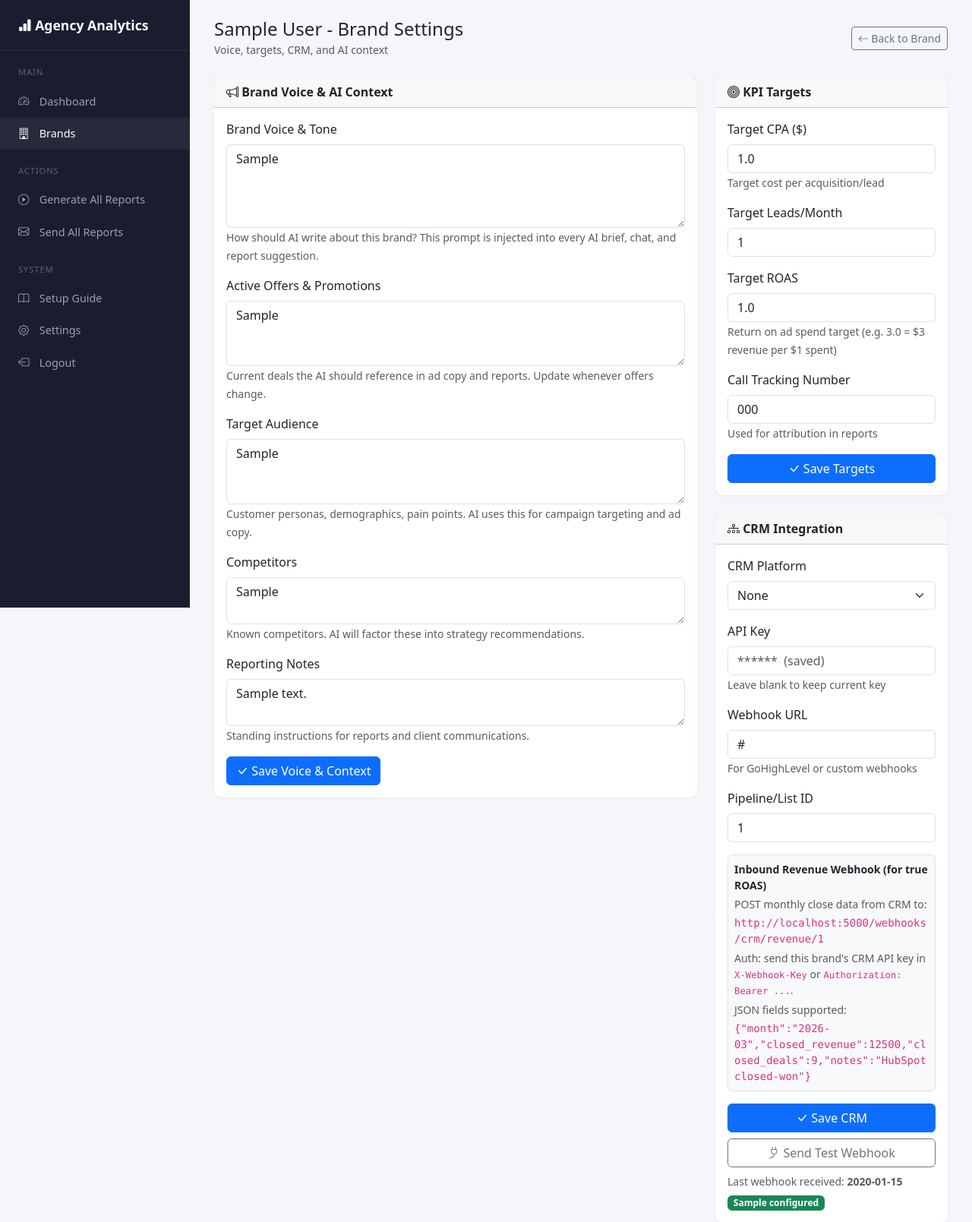
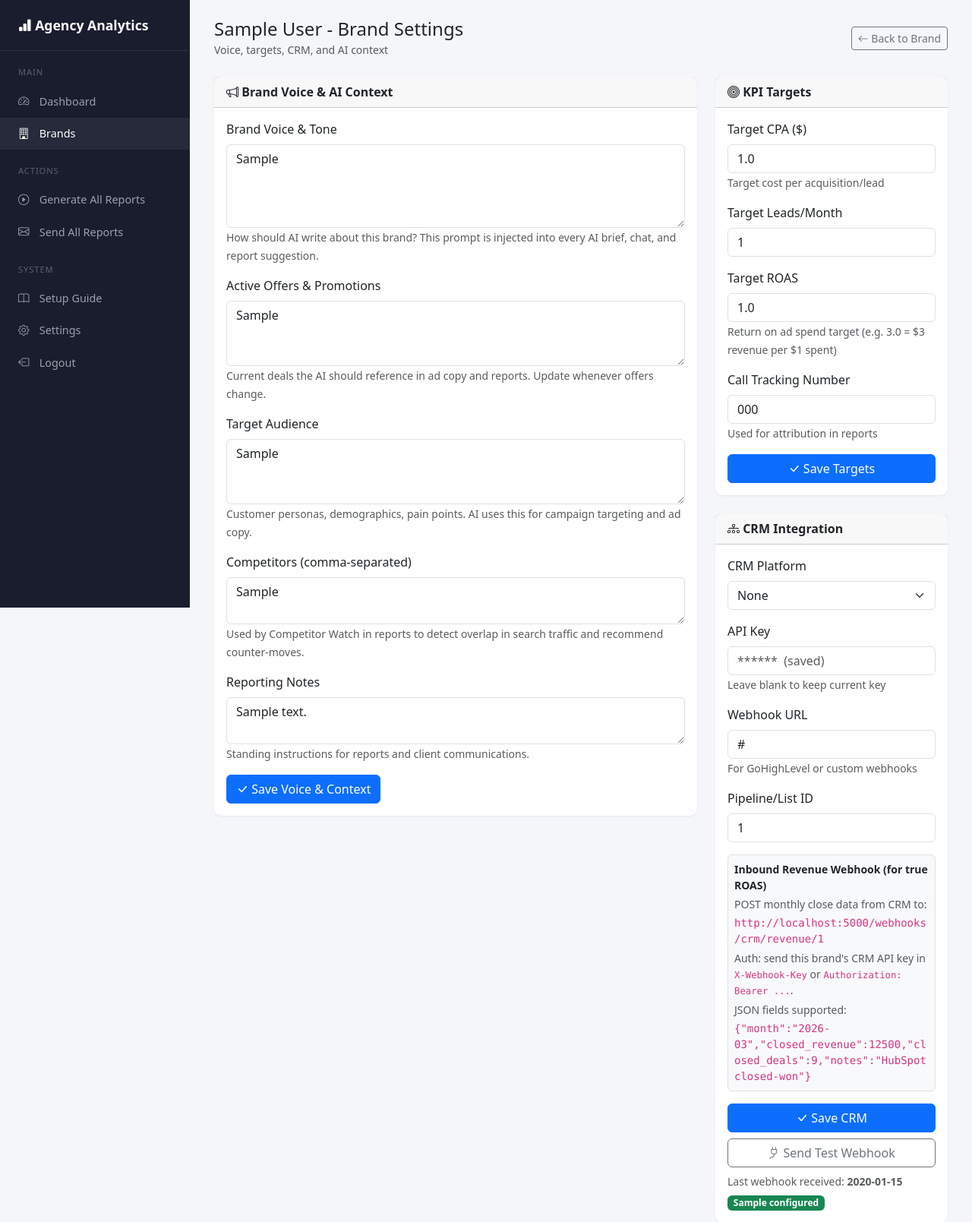
Before and after one commit to markgromer/gromore-admin, a Flask app: page /brands/1/settings in a window 1280 px wide. Shown: the top 1609 px of the page at 76% size. Run offline with Flask 3, Linux system fonts and the light colour scheme; the visitor is signed in with stand-in values (Sample User, id 1); data comes from the database, SQL or seed files in the repository; tables that the repository leaves empty hold one stand-in row (values such as "Sample post"); some libraries are stand-ins or nearby versions.

Commit message:
Clarify competitor input for competitor watch
- Label competitors field as comma-separated

- Explain it powers competitor watch report insights

```diff
--- a/webapp/templates/brands/settings.html
+++ b/webapp/templates/brands/settings.html
@@ -45,10 +45,10 @@
                     </div>
 
                     <div class="mb-3">
-                        <label class="form-label fw-medium">Competitors</label>
+                        <label class="form-label fw-medium">Competitors (comma-separated)</label>
                         <textarea name="competitors" class="form-control" rows="2"
-                                  placeholder="e.g. ABC Plumbing (heavy Google Ads), Quick Fix ($20 coupon mailers), RotoRooter (national brand)">{{ brand.competitors or '' }}</textarea>
-                        <small class="text-muted">Known competitors. AI will factor these into strategy recommendations.</small>
+                                  placeholder="e.g. ABC Plumbing, Quick Fix, RotoRooter">{{ brand.competitors or '' }}</textarea>
+                        <small class="text-muted">Used by Competitor Watch in reports to detect overlap in search traffic and recommend counter-moves.</small>
                     </div>
 
                     <div class="mb-3">
```
